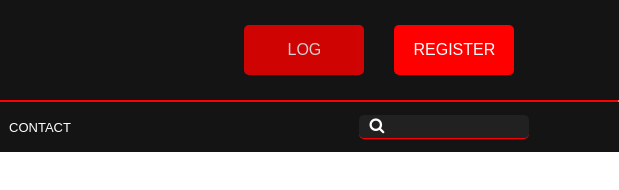
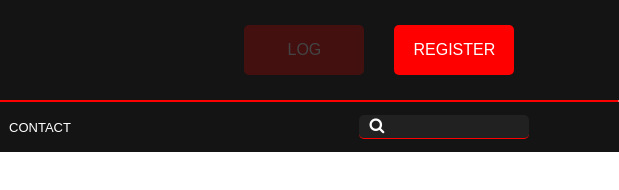
Before and after one commit to asaribas35/OfficialGameWebSite, a plain HTML site: page index.html in a window 1280 px wide. In both pictures the pointer is over the element "LOG". Shown: the full height of the page, 661-1280 px from the left. Drawn offline with Linux system fonts and the light colour scheme.

Commit message:
buton hover degiştirildi

```diff
--- a/style.css
+++ b/style.css
@@ -42,7 +42,7 @@ hr{
     border-radius: 5px;
 }
 .head-but:hover{
-    opacity: 0.8;;
+    opacity: 0.2;;
     cursor: pointer;
 }
 
```
